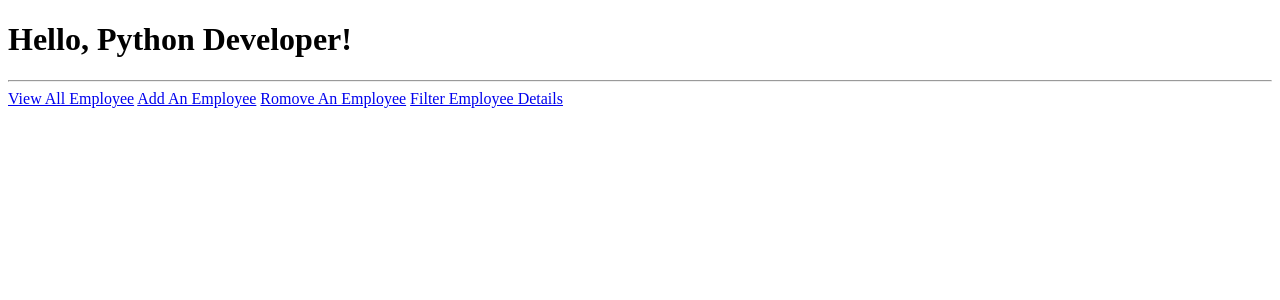
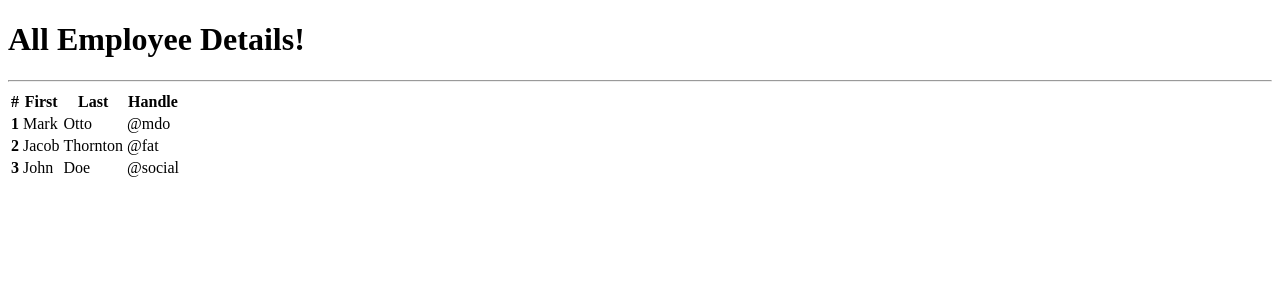
Before and after one commit to devsharifmahmud/DjangoCrudOperation, a Django app: page /all_emp in a window 1280 px wide. Shown: the top 300 px of the page. Run offline with Django 5.2, Linux system fonts and the light colour scheme; data comes from the database, SQL or seed files in the repository.

Commit message:
HTML file add

```diff
--- a/office_emp_proj/emp_app/templates/all_emp.html
+++ b/office_emp_proj/emp_app/templates/all_emp.html
@@ -7,12 +7,38 @@
 </head>
 <body>
 <div class="container">
-    <h1>Hello, Python Developer!</h1>
+    <h1>All Employee Details!</h1>
     <hr>
-    <a class="btn btn-primary" href="/all_emp" role="button">View All Employee</a>
-    <a class="btn btn-primary" href="/add_emp" role="button">Add An Employee</a>
-    <a class="btn btn-primary" href="/remove_emp" role="button">Romove An Employee</a>
-    <a class="btn btn-primary" href="/filter_emp" role="button">Filter Employee Details</a>
+    <table class="table">
+  <thead>
+    <tr>
+      <th scope="col">#</th>
+      <th scope="col">First</th>
+      <th scope="col">Last</th>
+      <th scope="col">Handle</th>
+    </tr>
+  </thead>
+  <tbody>
+    <tr>
+      <th scope="row">1</th>
+      <td>Mark</td>
+      <td>Otto</td>
+      <td>@mdo</td>
+    </tr>
+    <tr>
+      <th scope="row">2</th>
+      <td>Jacob</td>
+      <td>Thornton</td>
+      <td>@fat</td>
+    </tr>
+    <tr>
+      <th scope="row">3</th>
+      <td>John</td>
+      <td>Doe</td>
+      <td>@social</td>
+    </tr>
+  </tbody>
+</table>
 </div>
 
 <script src="https://cdn.jsdelivr.net/npm/bootstrap@5.3.8/dist/js/bootstrap.bundle.min.js"
--- a/office_emp_proj/emp_app/views.py
+++ b/office_emp_proj/emp_app/views.py
@@ -1,12 +1,15 @@
 from django.shortcuts import render
-
+from .models import Employee, Role, Department
 
 # Create your views here.
 def index(request):
     return render(request, 'index.html')
 
 def all_emp(request):
-    return render(request, 'all_emp.html')
+    emps = Employee.objects.all()
+    context = {'emps': emps}
+    print(context)
+    return render(request, 'all_emp.html', context)
 
 def add_emp(request):
     return render(request, 'add_emp.html')
```
